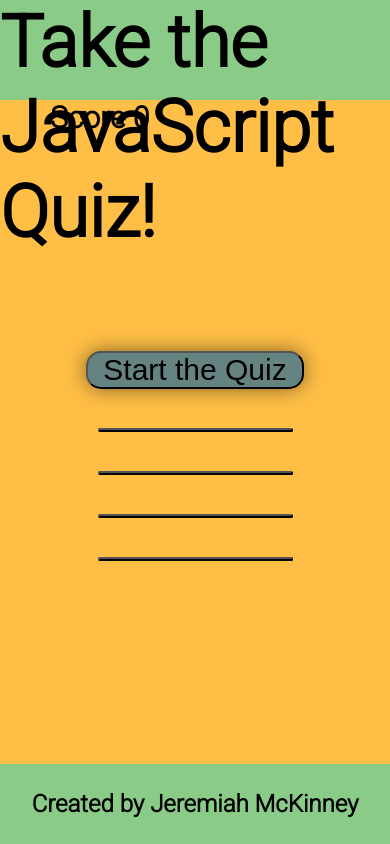
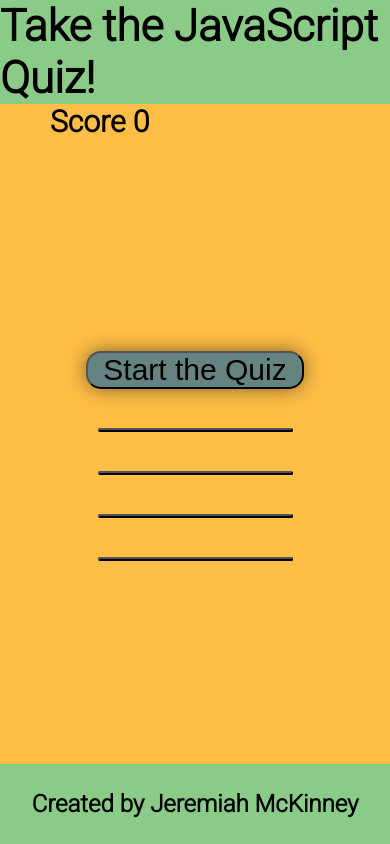
Before and after one commit to jermz678/javascript-quiz, a plain HTML site: page index.html in a window 390 px wide. Drawn offline with Linux system fonts and the light colour scheme.

Commit message:
adding media queries to css

```diff
--- a/style/style.css
+++ b/style/style.css
@@ -110,3 +110,24 @@ main {
     font-size: 28px;
     font-style: italic;
 }
+
+/*media query for smaller desktop screens and smaller */
+@media screen and (max-width: 790px) {
+    header {
+        font-size: 28px;
+        height: auto;
+    }
+}
+@media screen and (max-width: 622px) {
+    header {
+        font-size: 24px;
+        height: auto;
+    }
+}
+@media screen and (max-width: 530px) {
+    header {
+        font-size: 22px;
+        height: auto;
+        align-items: center;
+    }
+}
```
